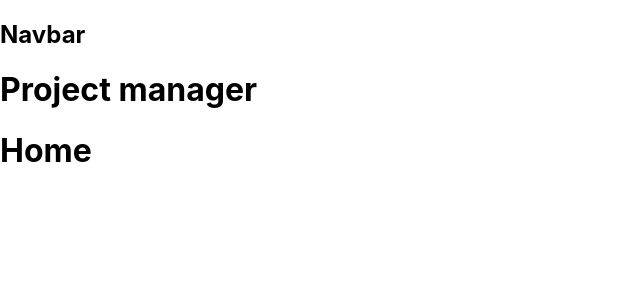
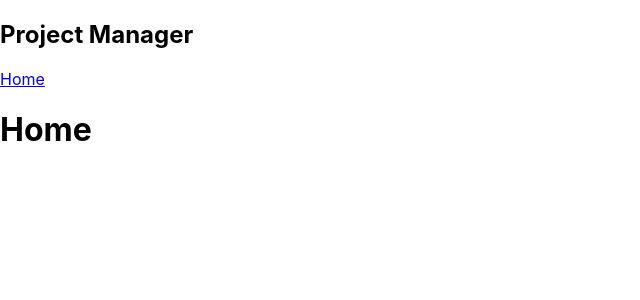
Before and after one commit to venoblin/teamhub-frontend, a React (Create React App) app: page / in a window 1280 px wide. Shown: the top 300 px of the page, without its empty margins (0-640 px from the left). Built offline with nearby package versions, Linux system fonts and the light colour scheme.

Commit message:
Added home link

```diff
--- a/src/App.tsx
+++ b/src/App.tsx
@@ -10,7 +10,6 @@ const App = () => {
   return (
     <div className="App">
       <NavBar />
-      <h1>Project manager</h1>
       <Routes>
         <Route path='/' element={<Home />} />
         <Route path='/register' element={<Register />} />
--- a/src/components/NavBar.tsx
+++ b/src/components/NavBar.tsx
@@ -1,9 +1,14 @@
 import '../styles/NavBar.css'
+import { Link } from 'react-router-dom'
 
 const NavBar = () => {
   return (
     <nav className='NavBar'>
-      <h2>Navbar</h2>
+      <h2>Project Manager</h2>
+
+      <div className='links'>
+        <Link to={'/'}>Home</Link>
+      </div>
     </nav>
   )
 }
```
